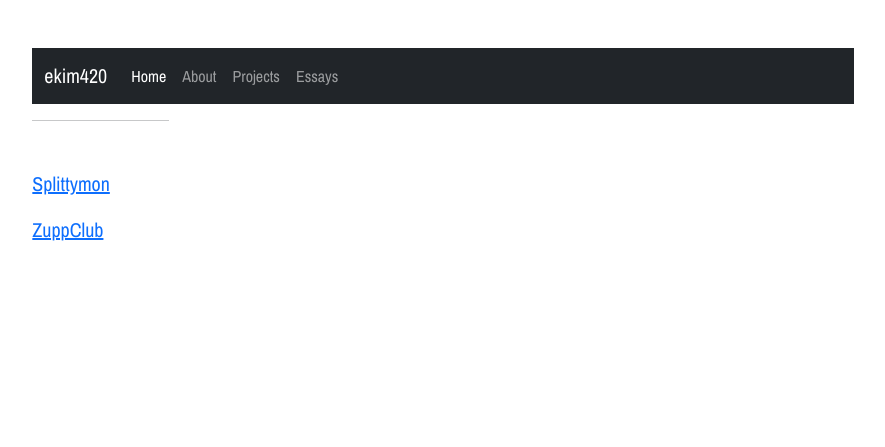
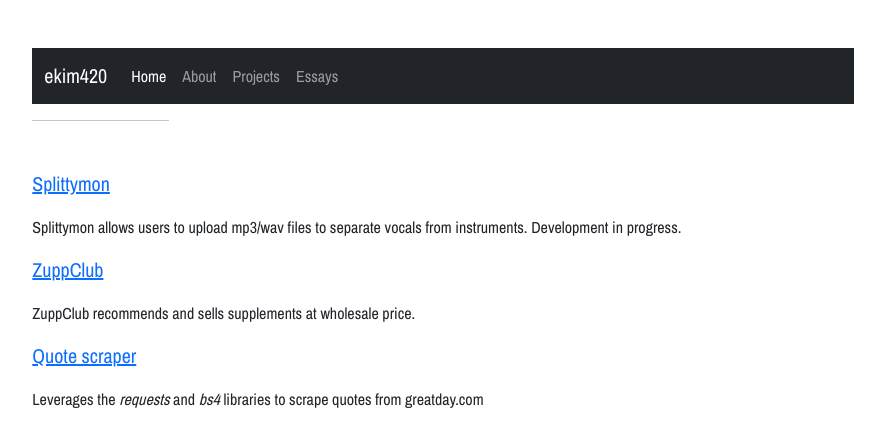
Before and after one commit to ekim420gh/mainhub, a Flask app: page /projects in a window 1280 px wide. Shown: the top 447 px of the page, without its empty margins (197-1082 px from the left). Run offline with Flask 2, Linux system fonts and the light colour scheme; parts of the project's set-up code (start-up, migrations or seed data) failed here and were passed over.

Commit message:
add project descriptions

```diff
--- a/templates/projects.html
+++ b/templates/projects.html
@@ -6,7 +6,11 @@
 
 {% block content %}
 <p class="fs-5 col-md-12"><a href="https://splittymon.com">Splittymon</a></p>
+<p>Splittymon allows users to upload mp3/wav files to separate vocals from instruments. Development in progress.</p>
 <p class="fs-5 col-md-12"><a href="https://www.zuppclub.com/">ZuppClub</a></p>
+<p>ZuppClub recommends and sells supplements at wholesale price.</p>
+<p class="fs-5 col-md-12"><a href="{{ url_for('hello') }}">Quote scraper</a></p>
+<p>Leverages the <i>requests</i> and <i>bs4</i> libraries to scrape quotes from greatday.com</p>
 {% endblock %}
 
 {% block bottom %}
```
